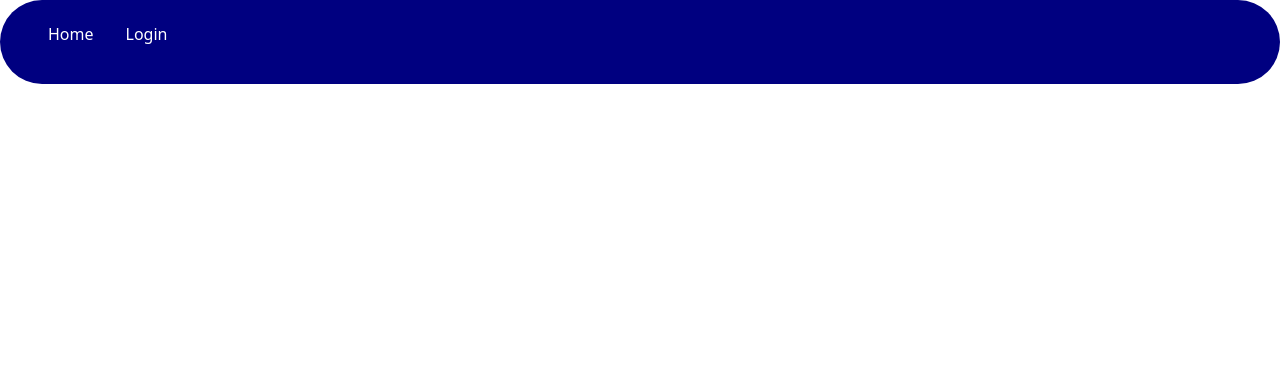
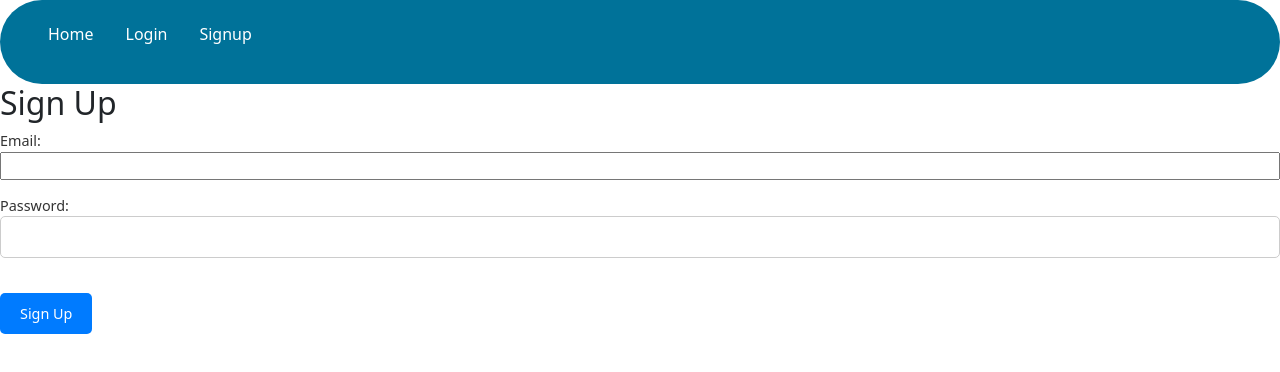
Before and after one commit to waqattak1/Project4, a React (Vite) app in the folder react-app/: page /signup in a window 1280 px wide. Before the commit this address had no page. Shown: the top 372 px of the page. Built offline with nearby package versions, Linux system fonts and the light colour scheme.

Commit message:
Added in some more authentication components

```diff
--- a/package.json
+++ b/package.json
@@ -2,6 +2,7 @@
   "dependencies": {
     "bcrypt": "^5.1.0",
     "cors": "^2.8.5",
+    "dotenv": "^16.3.1",
     "express": "^4.18.2",
     "jsonwebtoken": "^9.0.0",
     "mongoose": "^7.3.1",
@@ -11,6 +12,10 @@
   "version": "1.0.0",
   "main": "index.js",
   "scripts": {
+    "start": "vite",
+    "start:server": "ts-node-dev --respawn --transpile-only server.ts",
+    "build": "tsc",
+    "serve": "node server.js",
     "test": "echo \"Error: no test specified\" && exit 1"
   },
   "keywords": [],
--- a/react-app/package.json
+++ b/react-app/package.json
@@ -5,6 +5,8 @@
   "type": "commonjs",
   "scripts": {
     "dev": "vite",
+    "start:client": "vite",
+    "start:server": "ts-node-dev --respawn --transpile-only server.ts",
     "build": "tsc && vite build",
     "preview": "vite preview"
   },
--- a/react-app/src/App.tsx
+++ b/react-app/src/App.tsx
@@ -1,55 +1,35 @@
+// App.tsx
 import { BrowserRouter as Router, Routes, Route } from "react-router-dom";
 import Home from "./Home";
 import ProductList from "./components/ProductList/ProductList";
-import { Product } from "./components/Product/Product";
+import Product from "./components/Product/Product";
 import LoginPage from "./components/LoginPage/LoginPage";
+import SignUpPage from "./components/SignUpPage/SignUpPage";
 import NavBar from "./components/NavBar/NavBar";
 import { CartProvider } from "./contexts/CartProvider";
 import { Cart } from './components/Cart/Cart';
-import { useState, useEffect } from 'react';
 import Checkout from "./components/Checkout/Checkout";
-
-
+import ProtectedRoute from "./components/ProtectedRoute/ProtectedRoute";
+import { AuthProvider } from "./contexts/AuthContext";
 
 function App() {
-  const [isAuthenticated, setIsAuthenticated] = useState<boolean>(false);
-
-  useEffect(() => {
-    const token = localStorage.getItem('token');
-    setIsAuthenticated(!!token);
-  }, []);
-
-  const handleLogin = (token: string) => {
-    localStorage.setItem('token', token);
-    setIsAuthenticated(true);
-  };
-
-  const handleLogout = () => {
-    localStorage.removeItem('token');
-    setIsAuthenticated(false);
-  };
-
   return (
+    <AuthProvider>
       <CartProvider>
         <Router>
-        <NavBar handleLogout={handleLogout} isAuthenticated={isAuthenticated} />
+          <NavBar />
           <Routes>
             <Route path="/" element={<Home />} />
-          {isAuthenticated && (
-            <>
-              <Route path="/products" element={<ProductList />} />
-              <Route path="/products/:id" element={<Product />} />
-              <Route path="/cart" element={<Cart />} />
-              <Route path="/checkout" element={<Checkout />} />
-
-            </>
-          )}
-          {!isAuthenticated && (
-            <Route path="/login" element={<LoginPage handleLogin={handleLogin} />} />
-          )}
+            <Route path="/products" element={<ProtectedRoute element={<ProductList />} />} />
+            <Route path="/products/:id" element={<ProtectedRoute element={<Product />} />} />
+            <Route path="/cart" element={<ProtectedRoute element={<Cart />} />} />
+            <Route path="/checkout" element={<ProtectedRoute element={<Checkout />} />} />
+            <Route path="/login" element={<LoginPage />} />
+            <Route path="/signup" element={<SignUpPage />} />
           </Routes>
         </Router>
       </CartProvider>
+    </AuthProvider>
   );
 }
 
--- a/react-app/src/components/LoginPage/LoginPage.tsx
+++ b/react-app/src/components/LoginPage/LoginPage.tsx
@@ -1,29 +1,40 @@
+// LoginPage.tsx
 import React, { useState } from 'react';
 import { useNavigate } from 'react-router-dom';
 import './LoginPage.css';
+import { useAuth } from '../../contexts/AuthContext';
 
 interface User {
   username: string;
   password: string;
 }
 
-interface LoginPageProps {
-  handleLogin: (token: string) => void;
-}
-
-const LoginPage: React.FC<LoginPageProps> = ({ handleLogin }) => {
+const LoginPage: React.FC = () => {
   const [user, setUser] = useState<User>({ username: '', password: '' });
   const navigate = useNavigate();
 
-  const handleSubmit = (event: React.FormEvent) => {
+  const { login } = useAuth();
+
+  const handleSubmit = async (event: React.FormEvent) => {
     event.preventDefault();
     console.log(`Logging in with username: ${user.username} and password: ${user.password}`);
 
+    const response = await fetch('http://localhost:8000/login', {
+      method: 'POST',
+      headers: {
+        'Content-Type': 'application/json'
+      },
+      body: JSON.stringify({ email: user.username, password: user.password })
+    });
 
-    handleLogin("dummy-token");
-
-
-    navigate('/');
+    if (response.ok) {
+      const { token } = await response.json();
+      login(token);
+      navigate('/');
+    } else {
+      const error = await response.json();
+      console.error('Login error:', error);
+    }
   };
 
   const handleInputChange = (event: React.ChangeEvent<HTMLInputElement>) => {
--- a/react-app/src/components/NavBar/NavBar.tsx
+++ b/react-app/src/components/NavBar/NavBar.tsx
@@ -1,16 +1,13 @@
+// NavBar.tsx
 import { Link } from "react-router-dom";
 import './NavBar.css'
 import React, { useContext } from 'react';
 import { CartContext } from '../../contexts/CartContext';
+import { useAuth } from '../../contexts/AuthContext';
 
-interface NavBarProps {
-  handleLogout: () => void;
-  isAuthenticated: boolean;
-}
-
-const NavBar: React.FC<NavBarProps> = ({ handleLogout, isAuthenticated }) => {
+const NavBar: React.FC = () => {
   const { cart } = useContext(CartContext);
-
+  const { isAuthenticated, logout } = useAuth();
 
   const totalItems = cart.reduce((total, product) => total + product.quantity, 0);
 
@@ -29,14 +26,19 @@ const NavBar: React.FC<NavBarProps> = ({ handleLogout, isAuthenticated }) => {
               <Link to="/cart">Cart ({totalItems}) </Link>
             </li>
             <li className="logout">
-              <button onClick={handleLogout}>Logout</button>
+              <button onClick={logout}>Logout</button>
             </li>
           </>
         )}
         {!isAuthenticated && (
-          <li>
-            <Link to="/login">Login</Link>
-          </li>
+          <>
+            <li>
+              <Link to="/login">Login</Link>
+            </li>
+            <li>
+              <Link to="/signup">Signup</Link>
+            </li>
+          </>
         )}
       </ul>
     </nav>
--- /dev/null
+++ b/react-app/src/components/ProtectedRoute/ProtectedRoute.tsx
@@ -0,0 +1,11 @@
+import { Navigate, useLocation } from "react-router-dom";
+import { useAuth } from "../../contexts/AuthContext";
+
+const ProtectedRoute = ({ element: Component }: { element: React.ReactElement }) => {
+  const { isAuthenticated } = useAuth();
+  const location = useLocation();
+
+  return isAuthenticated ? Component : <Navigate to="/login" state={{ from: location }} />;
+};
+
+export default ProtectedRoute;
--- /dev/null
+++ b/react-app/src/components/SignUpPage/SignUpPage.tsx
@@ -0,0 +1,54 @@
+import React, { FC, useState, ChangeEvent, FormEvent } from 'react';
+import { useNavigate } from 'react-router-dom';
+
+const SignUp: FC = () => {
+  const [email, setEmail] = useState<string>('');
+  const [password, setPassword] = useState<string>('');
+  const navigate = useNavigate();
+
+  const handleSubmit = async (e: FormEvent<HTMLFormElement>): Promise<void> => {
+    e.preventDefault();
+
+    const response = await fetch('http://localhost:8000/register', {
+      method: 'POST',
+      headers: {
+        'Content-Type': 'application/json'
+      },
+      body: JSON.stringify({ email, password })
+    });
+
+    if (response.ok) {
+      navigate('/login');
+    } else {
+      const error = await response.json();
+      console.error('Sign up error:', error);
+    }
+  };
+
+  const handleEmailChange = (e: ChangeEvent<HTMLInputElement>): void => {
+    setEmail(e.target.value);
+  }
+
+  const handlePasswordChange = (e: ChangeEvent<HTMLInputElement>): void => {
+    setPassword(e.target.value);
+  }
+
+  return (
+    <div>
+      <h2>Sign Up</h2>
+      <form onSubmit={handleSubmit}>
+        <label>
+          Email:
+          <input type="email" value={email} onChange={handleEmailChange} />
+        </label>
+        <label>
+          Password:
+          <input type="password" value={password} onChange={handlePasswordChange} />
+        </label>
+        <input type="submit" value="Sign Up" />
+      </form>
+    </div>
+  );
+}
+
+export default SignUp;
--- /dev/null
+++ b/react-app/src/contexts/AuthContext.tsx
@@ -0,0 +1,51 @@
+import React, { createContext, useState, useEffect, useContext } from 'react';
+
+interface AuthContextProps {
+  isAuthenticated: boolean;
+  login: (token: string) => void;
+  logout: () => void;
+}
+
+// We create a Context with empty default values
+const AuthContext = createContext<AuthContextProps | undefined>(undefined);
+
+interface AuthProviderProps {
+  children: React.ReactNode;
+}
+
+export const AuthProvider: React.FC<AuthProviderProps> = ({ children }) => {
+  const [isAuthenticated, setIsAuthenticated] = useState<boolean>(false);
+
+  // Check if user is logged in when component mounts
+  useEffect(() => {
+    const token = localStorage.getItem('token');
+    setIsAuthenticated(!!token);
+  }, []);
+
+  const login = (token: string) => {
+    console.log('Login function called with token:', token);
+    localStorage.setItem('token', token);
+    setIsAuthenticated(true);
+  };
+
+  const logout = () => {
+    localStorage.removeItem('token');
+    setIsAuthenticated(false);
+  };
+
+  return (
+    <AuthContext.Provider value={{ isAuthenticated, login, logout }}>
+      {children}
+    </AuthContext.Provider>
+  );
+}
+
+export function useAuth() {
+  const context = useContext(AuthContext);
+
+  if (context === undefined) {
+    throw new Error('useAuth must be used within an AuthProvider');
+  }
+
+  return context;
+}
--- a/react-app/src/contexts/CartProvider.tsx
+++ b/react-app/src/contexts/CartProvider.tsx
@@ -25,16 +25,13 @@ export const CartProvider = (props: CartProverProps) => {
 
   const addToCart = (item: CartItem) => {
     setCart((currentCart) => {
-      // Find the item in the cart
       const itemInCart = currentCart.find((i) => i.title === item.title);
 
       if (itemInCart) {
-        // If item is in the cart, increase its quantity
         return currentCart.map((i) =>
           i.title === item.title ? { ...i, quantity: i.quantity + 1 } : i
         );
       } else {
-        // If item is not in the cart, add it
         return [...currentCart, { ...item, quantity: 1 }];
       }
     });
@@ -46,9 +43,13 @@ export const CartProvider = (props: CartProverProps) => {
     );
   };
 
+  const clearCart = () => {
+    setCart([]);
+  };
+
   return (
     <CartContext.Provider
-      value={{ cart, addToCart, removeFromCart, totalItems, totalPrice }}
+      value={{ cart, addToCart, removeFromCart, totalItems, totalPrice, clearCart }}
     >
       {props.children}
     </CartContext.Provider>
```
Also changed, not shown: react-app/express.d.ts (added, +16 -0 lines), react-app/server.ts (+21 -11 lines), react-app/src/routes/user.ts (added, +43 -0 lines), 1 other file (tests, documents, lock files or other folders). Lines whose indentation alone changed are shown as unchanged.
